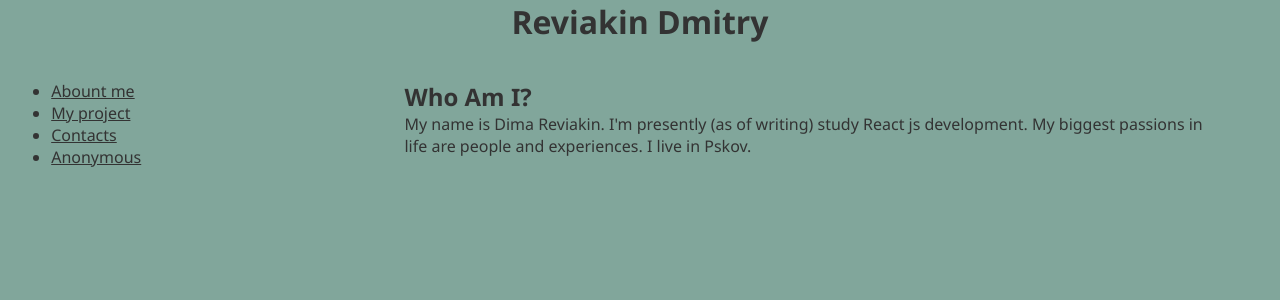
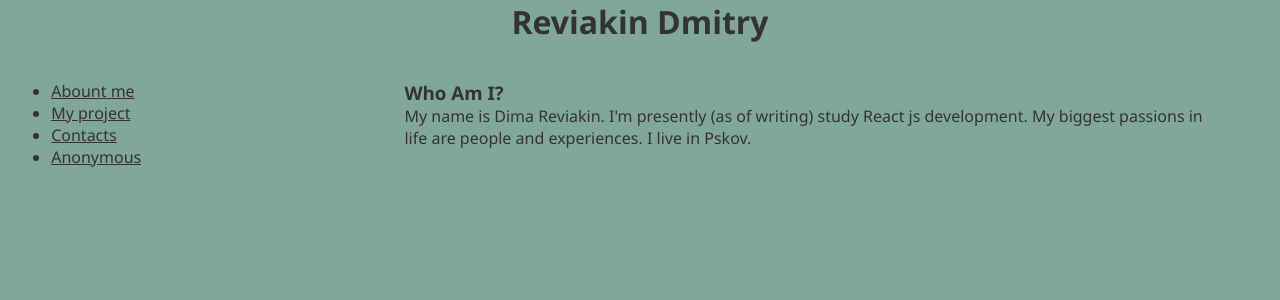
Before and after one commit to reviakin/personal-site, a React (Vite) app: page / in a window 1280 px wide. Shown: the top 300 px of the page. Built offline with nearby package versions, Linux system fonts and the light colour scheme.

Commit message:
do less title in components

```diff
--- a/src/components/AboutMe.js
+++ b/src/components/AboutMe.js
@@ -3,7 +3,7 @@ import React from 'react'
 export default function AboutMe() {
     return (
         <div>
-            <h2>Who Am I?</h2>
+            <h3>Who Am I?</h3>
             <p>
                 My name is Dima Reviakin. I'm presently (as of writing) study React js development.
                 My biggest passions in life are people and experiences. I live in Pskov.
--- a/src/components/AnonymousMes.js
+++ b/src/components/AnonymousMes.js
@@ -46,7 +46,7 @@ export default function AnonymousMes({
 
     return (
         <div>
-            <h2>Anonymous message:</h2>
+            <h3>Anonymous message:</h3>
             <form>
                 <label>
                     <input
--- a/src/components/Contacts.js
+++ b/src/components/Contacts.js
@@ -3,7 +3,7 @@ import React from 'react'
 export default function Contacts() {
     return (
         <div>
-            <h2>Contacts:</h2>
+            <h3>Contacts:</h3>
             <ul>
                 <li>
                     <a
```
